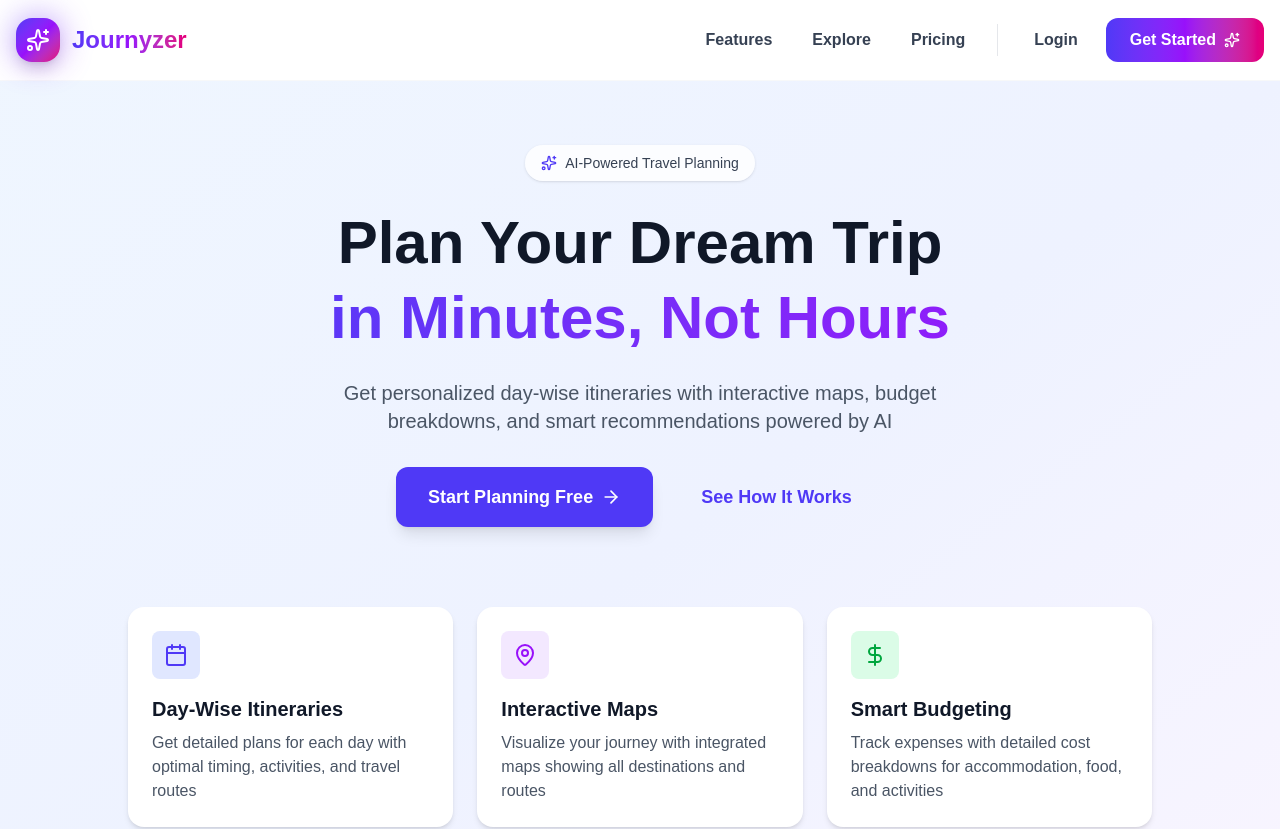
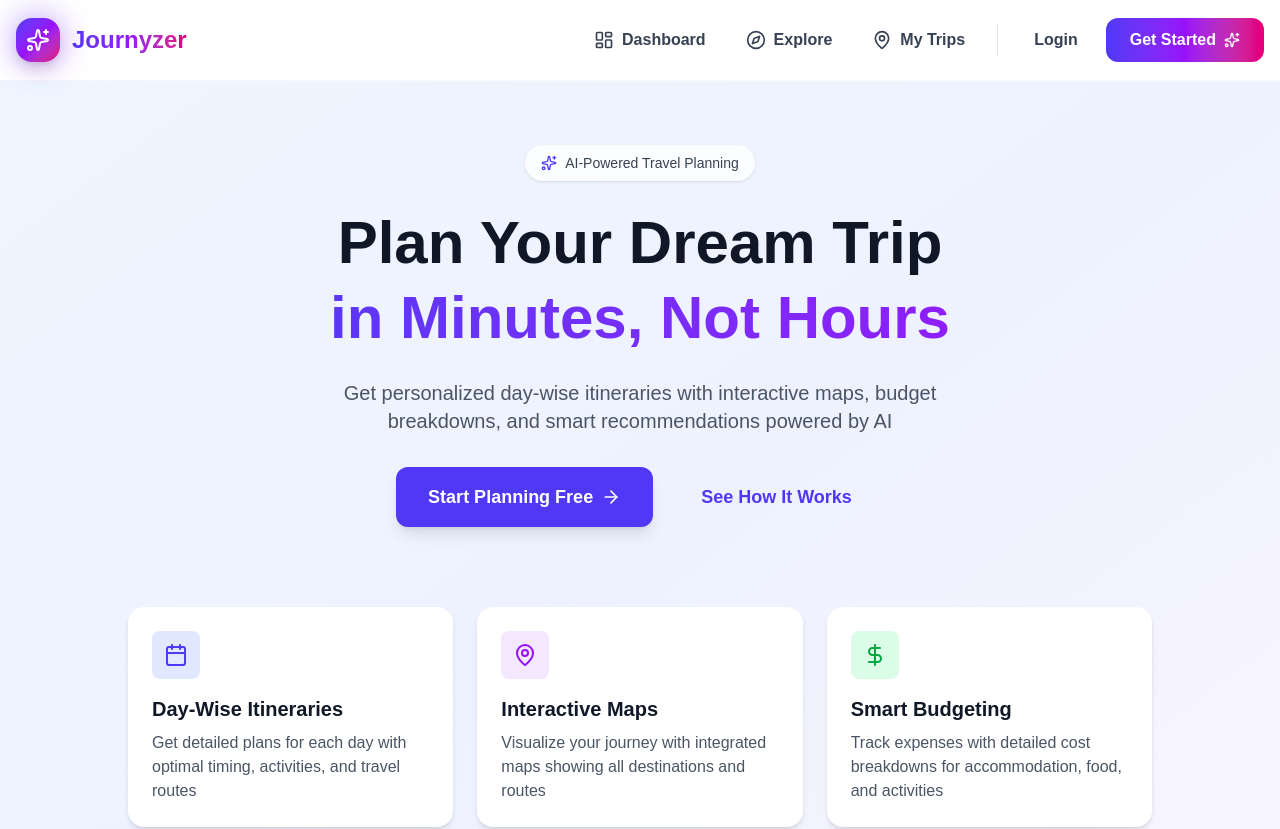
Before and after one commit to Shanidhya01/Journyzer, a Next.js app in the folder frontend/: page / in a window 1280 px wide. Shown: the top 829 px of the page. Built offline with nearby package versions, Linux system fonts and the light colour scheme; no server answers.

Commit message:
Fixed everything such as trip page without login and pdf export features

```diff
--- a/frontend/app/trips/page.tsx
+++ b/frontend/app/trips/page.tsx
@@ -3,6 +3,7 @@
 import { useEffect, useState } from "react";
 import api from "@/lib/api";
 import Link from "next/link";
+import ProtectedRoute from "@/components/ProtectedRoute";
 import {
   MapPin,
   Calendar,
@@ -27,7 +28,7 @@ type Trip = {
   interests?: string[];
 };
 
-export default function Trips() {
+function TripsContent() {
   const [trips, setTrips] = useState<Trip[]>([]);
   const [loading, setLoading] = useState(true);
   const [searchQuery, setSearchQuery] = useState("");
@@ -238,3 +239,11 @@ export default function Trips() {
     </div>
   );
 }
+
+export default function TripsPage() {
+  return (
+    <ProtectedRoute>
+      <TripsContent />
+    </ProtectedRoute>
+  );
+}
--- a/frontend/components/Navbar.tsx
+++ b/frontend/components/Navbar.tsx
@@ -3,7 +3,6 @@
 import { useState, useEffect } from "react";
 import Link from "next/link";
 import { auth } from "@/lib/firebase";
-import { useAuth } from "@/context/AuthContext";
 import {
   Menu,
   X,
@@ -21,11 +20,17 @@ import {
 
 export default function Navbar() {
   const [isOpen, setIsOpen] = useState(false);
-  const { user, loading } = useAuth();
+  const [user, setUser] = useState(auth.currentUser);
   const [scrolled, setScrolled] = useState(false);
   const [showUserMenu, setShowUserMenu] = useState(false);
 
-  const brandHref = !loading && user ? "/dashboard" : "/";
+  // Listen to auth state changes
+  useEffect(() => {
+    const unsubscribe = auth.onAuthStateChanged((currentUser) => {
+      setUser(currentUser);
+    });
+    return () => unsubscribe();
+  }, []);
 
   // Handle scroll effect
   useEffect(() => {
@@ -47,14 +52,14 @@ export default function Navbar() {
       <div className="container mx-auto px-4">
         <div className="flex justify-between items-center h-20">
           {/* Logo */}
-          <Link href={brandHref} className="flex items-center gap-3 group">
+          <Link href="/" className="flex items-center gap-3 group">
             <div className="relative">
-              <div className="absolute inset-0 bg-linear-to-br from-indigo-600 to-purple-600 rounded-2xl blur-lg opacity-50 group-hover:opacity-75 transition-opacity"></div>
-              <div className="relative bg-linear-to-br from-indigo-600 via-purple-600 to-pink-600 p-2.5 rounded-2xl group-hover:scale-110 transition-transform shadow-lg">
+              <div className="absolute inset-0 bg-gradient-to-br from-indigo-600 to-purple-600 rounded-2xl blur-lg opacity-50 group-hover:opacity-75 transition-opacity"></div>
+              <div className="relative bg-gradient-to-br from-indigo-600 via-purple-600 to-pink-600 p-2.5 rounded-2xl group-hover:scale-110 transition-transform shadow-lg">
                 <Sparkles className="w-6 h-6 text-white" />
               </div>
             </div>
-            <span className="text-2xl font-black bg-linear-to-r from-indigo-600 via-purple-600 to-pink-600 bg-clip-text text-transparent group-hover:scale-105 transition-transform">
+            <span className="text-2xl font-black bg-gradient-to-r from-indigo-600 via-purple-600 to-pink-600 bg-clip-text text-transparent group-hover:scale-105 transition-transform">
               Journyzer
             </span>
           </Link>
@@ -101,8 +106,8 @@ export default function Navbar() {
                     className="flex items-center gap-3 px-3 py-2 rounded-xl hover:bg-gray-50 transition-all group"
                   >
                     <div className="relative">
-                      <div className="absolute inset-0 bg-linear-to-br from-indigo-500 to-purple-500 rounded-full blur opacity-50"></div>
-                      <div className="relative w-10 h-10 bg-linear-to-br from-indigo-500 via-purple-500 to-pink-500 rounded-full flex items-center justify-center shadow-lg group-hover:scale-110 transition-transform">
+                      <div className="absolute inset-0 bg-gradient-to-br from-indigo-500 to-purple-500 rounded-full blur opacity-50"></div>
+                      <div className="relative w-10 h-10 bg-gradient-to-br from-indigo-500 via-purple-500 to-pink-500 rounded-full flex items-center justify-center shadow-lg group-hover:scale-110 transition-transform">
                         <User className="w-5 h-5 text-white" />
                       </div>
                     </div>
@@ -112,16 +117,16 @@ export default function Navbar() {
                   {/* Dropdown Menu */}
                   {showUserMenu && (
                     <div className="absolute right-0 mt-2 w-64 bg-white/95 backdrop-blur-xl rounded-2xl shadow-2xl border border-gray-200/50 overflow-hidden">
-                      <div className="p-4 border-b border-gray-100 bg-linear-to-br from-indigo-50/50 to-purple-50/50">
+                      <div className="p-4 border-b border-gray-100 bg-gradient-to-br from-indigo-50/50 to-purple-50/50">
                         <div className="flex items-center gap-3">
-                          <div className="w-12 h-12 bg-linear-to-br from-indigo-500 to-purple-500 rounded-full flex items-center justify-center shadow-lg">
+                          <div className="w-12 h-12 bg-gradient-to-br from-indigo-500 to-purple-500 rounded-full flex items-center justify-center shadow-lg">
                             <User className="w-6 h-6 text-white" />
                           </div>
                           <div>
                             <p className="font-bold text-gray-900">
                               {user.displayName || "Travel Enthusiast"}
                             </p>
-                            <p className="text-sm text-gray-600 truncate max-w-40">
+                            <p className="text-sm text-gray-600 truncate max-w-[160px]">
                               {user.email}
                             </p>
                           </div>
@@ -164,24 +169,26 @@ export default function Navbar() {
             ) : (
               <>
                 <Link
-                  href="/features"
-                  className="text-gray-700 hover:text-indigo-600 transition-all font-semibold px-4 py-2.5 rounded-xl hover:bg-indigo-50"
+                  href="/dashboard"
+                  className="group flex items-center gap-2 text-gray-700 hover:text-indigo-600 transition-all font-semibold px-4 py-2.5 rounded-xl hover:bg-indigo-50"
                 >
-                  Features
+                  <LayoutDashboard className="w-5 h-5 group-hover:scale-110 transition-transform" />
+                  Dashboard
                 </Link>
                 <Link
                   href="/explore"
-                  className="text-gray-700 hover:text-purple-600 transition-all font-semibold px-4 py-2.5 rounded-xl hover:bg-purple-50"
+                  className="group flex items-center gap-2 text-gray-700 hover:text-purple-600 transition-all font-semibold px-4 py-2.5 rounded-xl hover:bg-purple-50"
                 >
+                  <Compass className="w-5 h-5 group-hover:rotate-180 transition-transform duration-500" />
                   Explore
                 </Link>
                 <Link
-                  href="/pricing"
-                  className="text-gray-700 hover:text-pink-600 transition-all font-semibold px-4 py-2.5 rounded-xl hover:bg-pink-50"
+                  href="/trips"
+                  className="group flex items-center gap-2 text-gray-700 hover:text-pink-600 transition-all font-semibold px-4 py-2.5 rounded-xl hover:bg-pink-50"
                 >
-                  Pricing
+                  <MapPin className="w-5 h-5 group-hover:scale-110 transition-transform" />
+                  My Trips
                 </Link>
-
                 <div className="w-px h-8 bg-gray-200 mx-2"></div>
 
                 <Link
@@ -192,9 +199,9 @@ export default function Navbar() {
                 </Link>
                 <Link
                   href="/register"
-                  className="group relative bg-linear-to-r from-indigo-600 via-purple-600 to-pink-600 text-white px-6 py-2.5 rounded-xl font-bold hover:shadow-2xl transition-all overflow-hidden"
+                  className="group relative bg-gradient-to-r from-indigo-600 via-purple-600 to-pink-600 text-white px-6 py-2.5 rounded-xl font-bold hover:shadow-2xl transition-all overflow-hidden"
                 >
-                  <div className="absolute inset-0 bg-linear-to-r from-pink-600 via-purple-600 to-indigo-600 opacity-0 group-hover:opacity-100 transition-opacity"></div>
+                  <div className="absolute inset-0 bg-gradient-to-r from-pink-600 via-purple-600 to-indigo-600 opacity-0 group-hover:opacity-100 transition-opacity"></div>
                   <span className="relative flex items-center gap-2">
                     Get Started
                     <Sparkles className="w-4 h-4" />
@@ -219,16 +226,16 @@ export default function Navbar() {
             {user ? (
               <div className="flex flex-col gap-2">
                 {/* User Info Card */}
-                <div className="mb-4 p-4 bg-linear-to-br from-indigo-50/80 to-purple-50/80 rounded-2xl border border-indigo-100">
+                <div className="mb-4 p-4 bg-gradient-to-br from-indigo-50/80 to-purple-50/80 rounded-2xl border border-indigo-100">
                   <div className="flex items-center gap-3">
-                    <div className="w-12 h-12 bg-linear-to-br from-indigo-500 to-purple-500 rounded-full flex items-center justify-center shadow-lg">
+                    <div className="w-12 h-12 bg-gradient-to-br from-indigo-500 to-purple-500 rounded-full flex items-center justify-center shadow-lg">
                       <User className="w-6 h-6 text-white" />
                     </div>
                     <div>
                       <p className="font-bold text-gray-900">
                         {user.displayName || "Travel Enthusiast"}
                       </p>
-                      <p className="text-sm text-gray-600 truncate max-w-50">
+                      <p className="text-sm text-gray-600 truncate max-w-[200px]">
                         {user.email}
                       </p>
                     </div>
@@ -262,7 +269,7 @@ export default function Navbar() {
 
                 <div className="h-px bg-gray-200 my-2"></div>
 
-                <Link
+                {/* <Link
                   href="/profile"
                   className="group flex items-center gap-3 text-gray-700 hover:text-indigo-600 hover:bg-indigo-50 transition-all font-semibold py-3.5 px-4 rounded-xl"
                   onClick={() => setIsOpen(false)}
@@ -277,7 +284,7 @@ export default function Navbar() {
                 >
                   <Settings className="w-5 h-5 group-hover:rotate-90 transition-transform duration-300" />
                   Settings
-                </Link>
+                </Link> */}
 
                 <div className="h-px bg-gray-200 my-2"></div>
 
@@ -327,7 +334,7 @@ export default function Navbar() {
                 </Link>
                 <Link
                   href="/register"
-                  className="bg-linear-to-r from-indigo-600 via-purple-600 to-pink-600 text-white px-6 py-3.5 rounded-xl font-bold text-center hover:shadow-2xl transition-all flex items-center justify-center gap-2"
+                  className="bg-gradient-to-r from-indigo-600 via-purple-600 to-pink-600 text-white px-6 py-3.5 rounded-xl font-bold text-center hover:shadow-2xl transition-all flex items-center justify-center gap-2"
                   onClick={() => setIsOpen(false)}
                 >
                   Get Started
```
